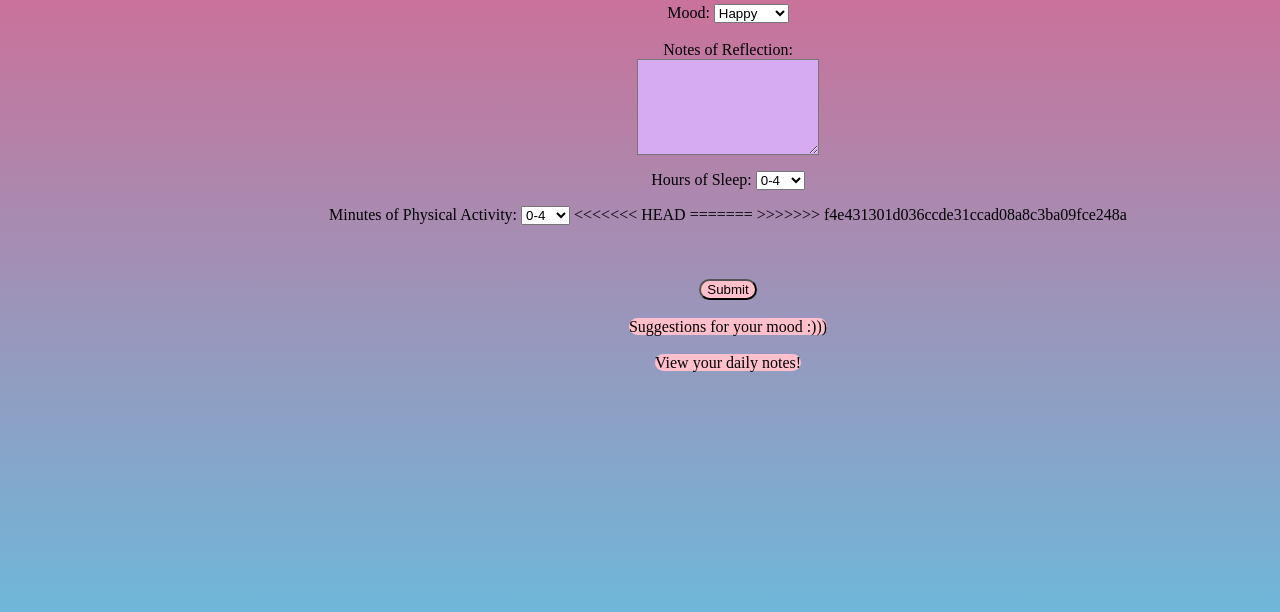
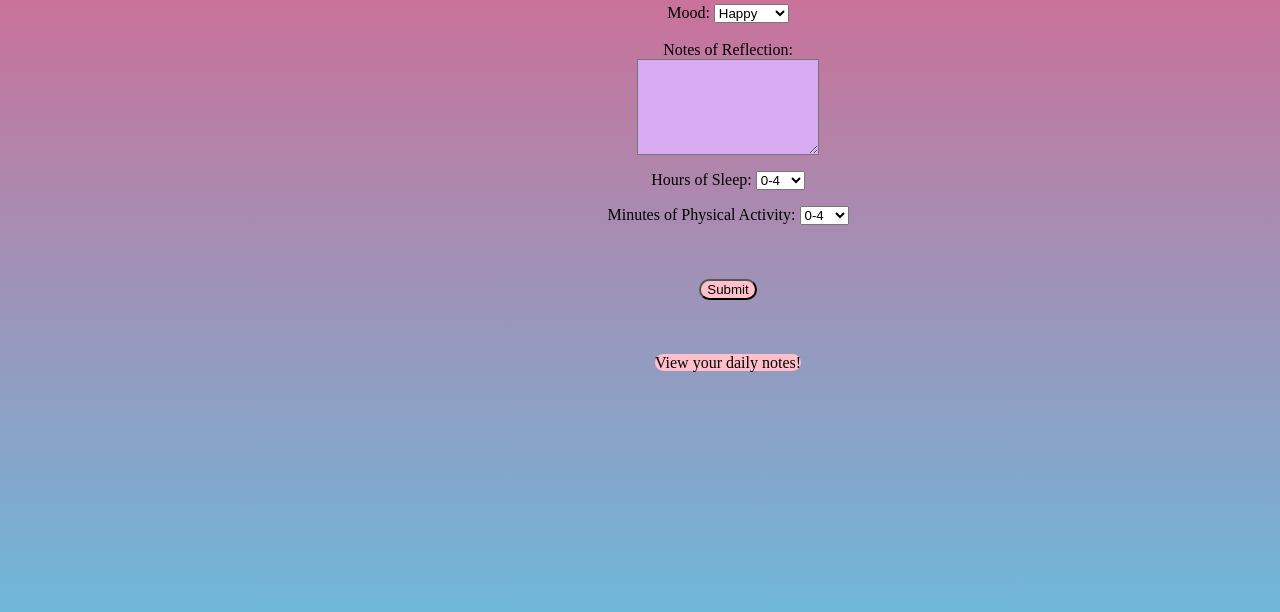
Before and after one commit to seehamrun/CodingCrew, a Python web app: template templates/userInputPage.html in a window 1280 px wide; the page is wider, and only the part inside the window is pictured. Shown: the part 184-796 px from the top of that part. Run offline with Jinja, Linux system fonts and the light colour scheme; the template is opened without the code that fills it, so the values that code supplies are empty.

Commit message:
fix merge conflict

```diff
--- a/templates/userInputPage.html
+++ b/templates/userInputPage.html
@@ -49,10 +49,7 @@
     </div>
 
     <input type="hidden" name="day" value="{{day}}">
-<<<<<<< HEAD
 
-=======
->>>>>>> f4e431301d036ccde31ccad08a8c3ba09fce248a
     <br>
     <br>
     <br>
@@ -60,7 +57,7 @@
     <input style="background-color:pink; border-radius: 50px;" type="submit">
     <br>
     <br>
-    <a style="background-color:pink; border-radius: 50px;" href="/suggestions?day={{day}}">           Suggestions for your mood :)))       </a>
+
     <br>
     <br>
     <a style="background-color:pink; border-radius: 50px;" href="/view_day?day={{day}}">View your daily notes!</a>
```
